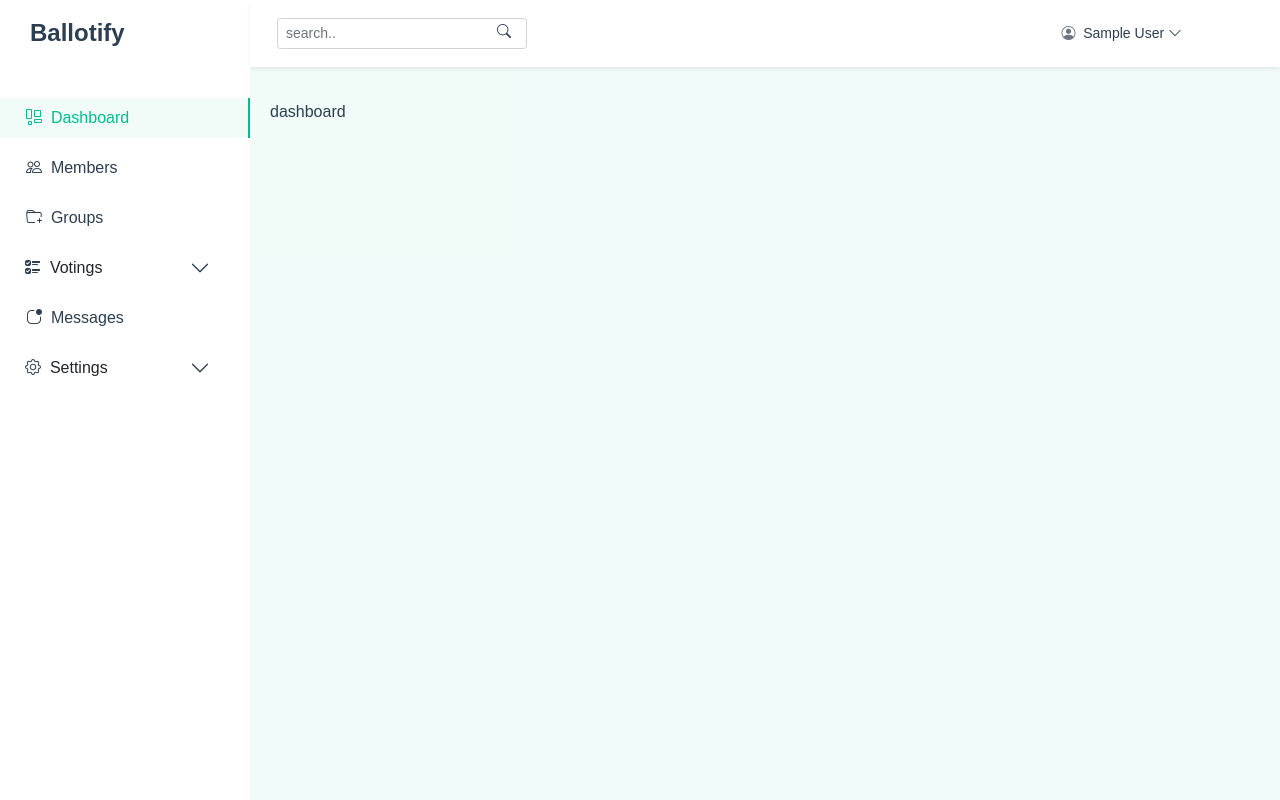
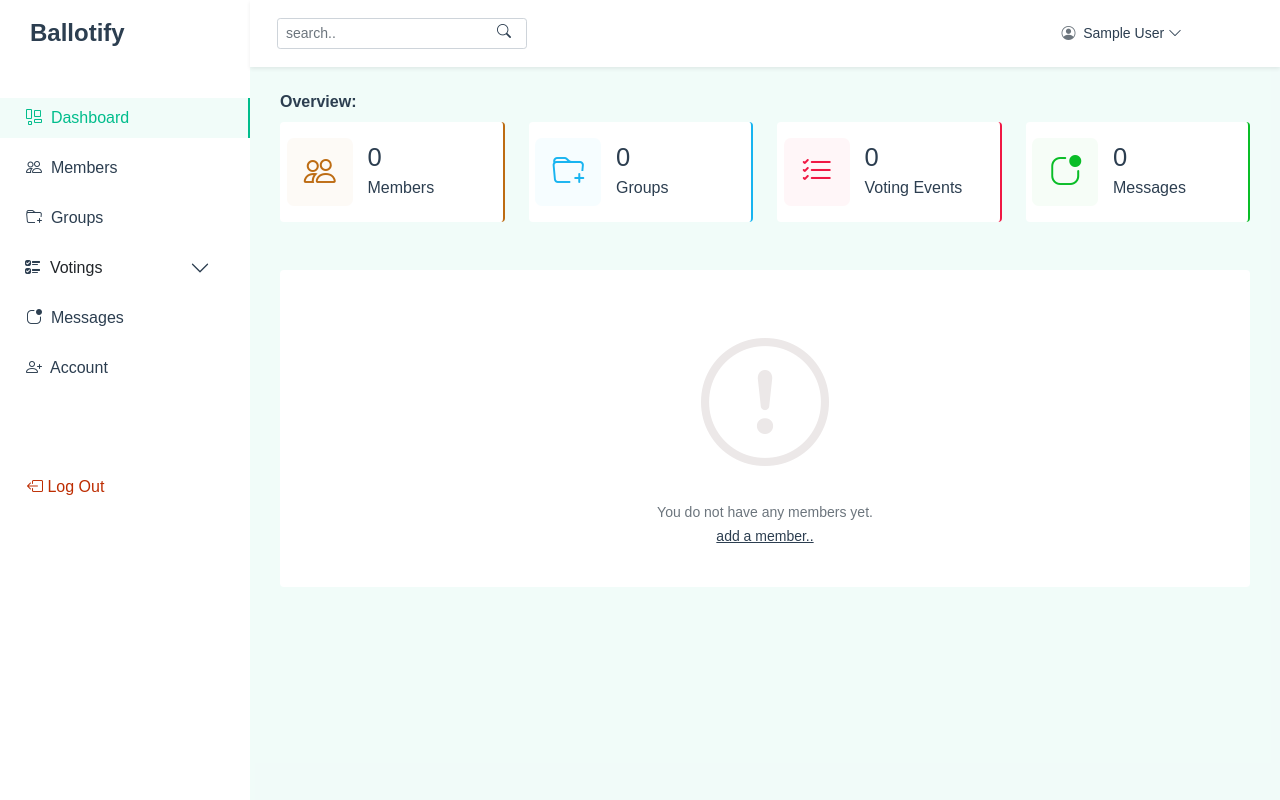
Before and after one commit to EmekaJoseph/ballotify, a Vue app in the folder frontend/: page /account/dashboard in a window 1280 px wide. Built offline with nearby package versions, Linux system fonts and the light colour scheme; sample sign-in values are in the browser's storage; a web font is replaced by a local one; what vue-writer would draw is missing.

Commit message:
dashboard design

```diff
--- a/frontend/src/assets/css/root.css
+++ b/frontend/src/assets/css/root.css
@@ -102,3 +102,22 @@ section {
 }
 
 /* bounce animation */
+
+
+/* dropdown */
+.dropdown-toggle::after {
+    display: none;
+}
+
+/* dropdown */
+
+/* table */
+.table> :not(:first-child) {
+    border-top: 0;
+}
+
+/* table */
+
+.card {
+    border: none;
+}
--- a/frontend/src/router/index.ts
+++ b/frontend/src/router/index.ts
@@ -39,6 +39,7 @@ const routes: Array<RouteRecordRaw> = [
       { path: 'groups', name: 'Groups', component: () => import('../views/Admin/Groups/groups.vue') },
       { path: 'members', name: 'Members', component: () => import('../views/Admin/Members/members.vue') },
       { path: 'messages', name: 'Messages', component: () => import('../views/Admin/Messages/messages.vue') },
+      { path: 'profile', name: 'Profile', component: () => import('../views/Admin/Profile/profile.vue') },
     ],
   },
 
--- /dev/null
+++ b/frontend/src/store/useFunction.ts
@@ -0,0 +1,15 @@
+import { reactive } from 'vue'
+
+const x = reactive({
+    spell(name: string, rate: number): string {
+        let str: string = name;
+        if (rate > 1 || rate == 0) {
+            str = name + 's'
+        }
+        return str
+    }
+})
+
+export default {
+    x
+}
--- a/frontend/src/views/Admin/Dashboard/dashboard.vue
+++ b/frontend/src/views/Admin/Dashboard/dashboard.vue
@@ -1,14 +1,42 @@
 <template>
     <div>
-        dashboard
+        <div class="fw-bold mb-2">Overview:</div>
+        <div class="row justify-content-center gy-3">
+            <infoCard :name="spell('Member', iRates.Member)" icon="bi-people" color="#BD6C13" :rate="iRates.Member" />
+            <infoCard :name="spell('Group', iRates.Group)" icon="bi-folder-plus" color="#18B4F0" :rate="iRates.Group" />
+            <infoCard :name="'Voting  ' + spell('Event', iRates.Event)" icon="bi-list-check" color="#F01844"
+                :rate="iRates.Event" />
+            <infoCard :name="spell('Message', iRates.Message)" icon="bi-app-indicator" color="#09BD27"
+                :rate="iRates.Message" />
+        </div>
 
+        <div class="mt-5">
+            <div v-if="recentsTable.length" class="fw-bold mb-2">Recently Added:</div>
+            <recents :data="recentsTable" />
+        </div>
     </div>
 </template>
 
 <script setup lang="ts">
 import { onMounted, ref, inject } from 'vue'
-import apiCall from '@/store/apiStore.js'
+import server from '@/store/apiStore.js'
+import useFunc from '@/store/useFunction'
+import infoCard from './infoCardComponent.vue'
+import recents from './recentsComponent.vue'
 const { cc1, cc2, ccThk, ccBg, ccBtnH }: any = inject("c$");
+
+
+const recentsTable = ref([])
+const iRates = ref({
+    Member: 0,
+    Group: 0,
+    Event: 0,
+    Message: 0
+})
+
+const spell = useFunc.x.spell
+
+
 
 </script>
 
--- /dev/null
+++ b/frontend/src/views/Admin/Dashboard/infoCardComponent.vue
@@ -0,0 +1,59 @@
+<template>
+    <div class="col-xl-3 col-sm-6">
+        <div class="card">
+            <div class="card-body">
+                <div class="row">
+                    <div class="col-4 sticker"><i class="bi" :class="props.icon"></i></div>
+                    <div class="col-8">
+                        <div class="digit">{{ props.rate }}</div>
+                        <div>{{ props.name }}</div>
+
+                    </div>
+                </div>
+            </div>
+        </div>
+    </div>
+</template>
+
+<script setup>
+import { inject } from 'vue'
+const { cc1, cc2, ccThk, ccBg, ccBtnH } = inject("c$");
+
+const props = defineProps({
+    name: String,
+    rate: Number,
+    icon: String,
+    color: String
+})
+
+const color = props.color
+const bgColor = props.color + '09'
+
+
+</script>
+
+<style scoped>
+.sticker {
+    display: flex;
+    justify-content: center;
+    align-items: center;
+    font-size: 2rem;
+    color: v-bind(cc1);
+}
+
+.bi {
+    background-color: v-bind(bgColor);
+    padding: 10px 17px;
+    border-radius: 10%;
+    color: v-bind(color);
+}
+
+.digit {
+    font-size: 1.6rem;
+    /* font-weight: bold; */
+}
+
+.card {
+    border-right: 2px solid v-bind(color);
+}
+</style>
--- /dev/null
+++ b/frontend/src/views/Admin/Dashboard/recentsComponent.vue
@@ -0,0 +1,72 @@
+<template>
+    <div class="col-xl-12 col-md-12">
+        <div class="card" style="min-height: 300px">
+            <div v-if="data.length" class="card-body">
+                <div class="table-responsive">
+                    <table class="table">
+                        <thead>
+                            <tr>
+                                <th>S/N</th>
+                                <th>Name</th>
+                                <th>Email</th>
+                                <th>Phone</th>
+                                <th>Satus</th>
+                            </tr>
+                        </thead>
+                        <tbody>
+                            <tr v-for="(val, index) in data" :key="val.name">
+                                <th>{{ index + 1 }}</th>
+                                <td>{{ val.name }}</td>
+                                <td>{{ val.email }}</td>
+                                <td>{{ val.phone }}</td>
+                                <td v-if="val.status == 1"><span class="text-success"><i
+                                            class="bi bi-check-circle-fill text-success"></i> verified</span></td>
+                                <td v-else><span class="text-warning"><i
+                                            class="bi text-warning bi-exclamation-circle-fill"></i>
+                                        pending</span></td>
+                            </tr>
+                        </tbody>
+                    </table>
+                </div>
+                <div v-if="data.length > 4" class="my-3 text-center">
+                    <router-link class="" :to="{ name: 'Members' }">
+                        see all...
+                    </router-link>
+                </div>
+            </div>
+            <div v-else class="card-body ">
+                <div class="row justify-content-center my-4">
+                    <span class="text-center"><i class="bi bi-exclamation-circle" style="font-size: 8rem"></i></span>
+                    <small class="text-center text-muted">You do not have any members yet.</small> <br>
+                    <small class="text-center">
+                        <router-link class="" :to="{ name: 'Members' }">
+                            add a member..
+                        </router-link>
+                    </small>
+                </div>
+
+
+            </div>
+        </div>
+    </div>
+</template>
+
+<script setup>
+defineProps({
+    data: {
+        type: Array,
+        default: []
+    }
+})
+</script>
+
+<style scoped>
+a:hover {
+    color: green;
+    font-weight: bold;
+}
+
+.bi {
+    color: #ece8e8
+}
+</style>
--- /dev/null
+++ b/frontend/src/views/Admin/Profile/profile.vue
@@ -0,0 +1,12 @@
+<template>
+    <div>
+        Profile
+    </div>
+</template>
+
+<script setup lang="ts">
+
+</script>
+
+<style scoped>
+</style>
--- a/frontend/src/views/Admin/admin-layout.vue
+++ b/frontend/src/views/Admin/admin-layout.vue
@@ -25,7 +25,7 @@ const ccBg = inject("c$").ccBg.value;
 }
 
 .admin-content {
-    margin-top: 80px;
+    margin: 70px 10px;
 }
 
 
--- a/frontend/src/views/Admin/adminComponents/menuListComponent.vue
+++ b/frontend/src/views/Admin/adminComponents/menuListComponent.vue
@@ -61,32 +61,15 @@
                     </router-link>
                 </li>
 
-                <li class="accordion" id="settingsDropdown">
-                    <div class="accordion-item">
-                        <h2 class="accordion-header" id="flush-headingOne">
-                            <button class="accordion-button collapsed" type="button" data-bs-toggle="collapse"
-                                data-bs-target="#flush-settings" aria-expanded="false" aria-controls="flush-settings">
-                                <i class="bi bi-gear"></i>&nbsp; Settings
-                            </button>
-                        </h2>
-                        <div id="flush-settings" class="accordion-collapse collapse" aria-labelledby="flush-headingOne"
-                            data-bs-parent="#settingsDropdown">
-                            <div class="accordion-body">
-                                <ul class="list-group list-group-flush">
-                                    <li class="dropItem">
-                                        <router-link to="/" @click.prevent>
-                                            <i class="bi bi-person-plus"></i>&nbsp; users
-                                        </router-link>
-                                    </li>
-                                    <li class="dropItem">
-                                        <router-link to="/" @click.prevent>
-                                            <i class="bi bi-person-circle"></i>&nbsp; profile
-                                        </router-link>
-                                    </li>
-                                </ul>
-                            </div>
-                        </div>
-                    </div>
+                <li class="list-group-item" :class="{ 'gActive': (route.name == 'Profile') }" :data-bs-dismiss="showOn">
+                    <router-link :to="{ name: 'Profile' }">
+                        <i class="bi bi-person-plus"></i>&nbsp; Account
+                    </router-link>
+                </li>
+                <hr style="border:1px solid #fff">
+                <hr style="border:1px solid #fff">
+                <li class="list-group-item">
+                    <button><i class="bi bi-box-arrow-left"></i>&nbsp;Log Out</button>
                 </li>
             </ul>
         </div>
@@ -131,6 +114,19 @@ const route = useRoute()
     text-decoration: none;
     padding: 10px 40px 10px 10px;
 }
+
+.list-group-item button {
+    text-decoration: none;
+    background: none;
+    border: none;
+    color: v-bind(cc2);
+    margin-left: 5px;
+}
+
+.list-group-item button i {
+    color: v-bind(cc2);
+}
+
 
 a:hover i {
     color: #111;
```
Also changed, not shown: 1 other file (tests, documents, lock files or other folders).
